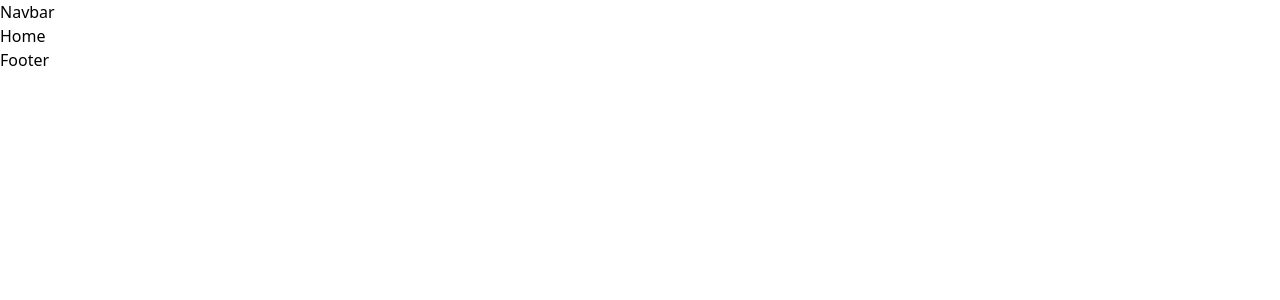
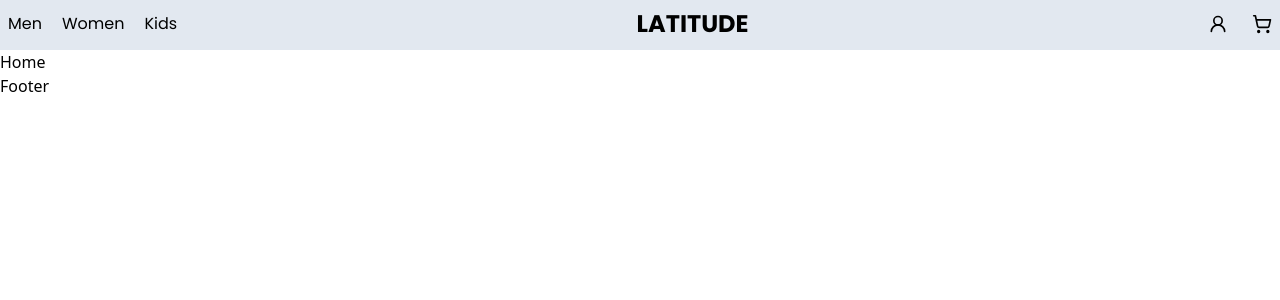
Before and after one commit to OussamaBoussouf/ecommerce-website, a React (Vite) app: page / in a window 1280 px wide. Shown: the top 300 px of the page. Built offline with nearby package versions, Linux system fonts and the light colour scheme.

Commit message:
navbar has been added

```diff
--- a/src/components/Footer/Footer.jsx
+++ b/src/components/Footer/Footer.jsx
@@ -1,4 +1,4 @@
-
+import React from "react";
 
 function Footer() {
     return (
--- a/src/components/Navbar/Navbar.jsx
+++ b/src/components/Navbar/Navbar.jsx
@@ -1,11 +1,71 @@
-
+import React, { useState } from "react";
+//ICONS
+import { AlignJustify } from "lucide-react";
+import { UserRound } from "lucide-react";
+import { ShoppingCart } from "lucide-react";
+import { X } from "lucide-react";
+//
+import { Link } from "react-router-dom";
 
 function Navbar() {
-    return (
+  const [isMenuOpen, setIsMenuOpen] = useState(false);
+
+  return (
+    <nav className="font-poppins bg-slate-200 h-[50px] p-2">
+      <div className="flex justify-between max-w-[1300px] items-center lg:mx-auto">
+        {/* LEFT BAR */}
+        <div className="hidden md:block">
+          <div className="flex items-center space-x-5">
+            <div className="hover:font-bold">
+              <Link to="/products/1">Men</Link>
+            </div>
+            <div className="hover:font-bold">
+              <Link to="/products/2">Women</Link>
+            </div>
+            <div className="hover:font-bold">
+              <Link to="/products/3">Kids</Link>
+            </div>
+          </div>
+        </div>
+        {/* LOGO */}
         <div>
-            Navbar
+          <Link to="/" className="text-2xl font-poppins-bold">LATITUDE</Link>
         </div>
-    );
+        {/* RIGHT BAR */}
+        <div className="relative">
+          <div className=" flex items-center space-x-6">
+            <button type="button">
+              <UserRound size={20} />
+            </button>
+            <button type="button">
+              <ShoppingCart size={20} />
+            </button>
+            <button
+              type="button"
+              onClick={() => setIsMenuOpen(!isMenuOpen)}
+              className="align-middle md:hidden"
+            >
+              {isMenuOpen ? <X /> : <AlignJustify />}
+            </button>
+          </div>
+          {/* MENU BAR */}
+          {isMenuOpen ? (
+            <div className="absolute bg-white right-0 top-8 rounded-lg p-3 space-y-3 w-28 shadow-xl md:hidden">
+              <div>
+                <Link to="/products/1">Men</Link>
+              </div>
+              <div>
+                <Link to="/products/2">Women</Link>
+              </div>
+              <div>
+                <Link to="/products/3">Kids</Link>
+              </div>
+            </div>
+          ) : null}
+        </div>
+      </div>
+    </nav>
+  );
 }
 
 export default Navbar;
--- a/src/pages/Home/Home.jsx
+++ b/src/pages/Home/Home.jsx
@@ -1,4 +1,4 @@
-
+import React from "react";
 
 function Home() {
     return (
--- a/src/pages/Product/Product.jsx
+++ b/src/pages/Product/Product.jsx
@@ -1,4 +1,5 @@
 
+import React from "react";
 
 function Product() {
     return (
--- a/src/pages/Products/Products.jsx
+++ b/src/pages/Products/Products.jsx
@@ -1,4 +1,4 @@
-
+import React from "react";
 
 function Products() {
     return (
```
